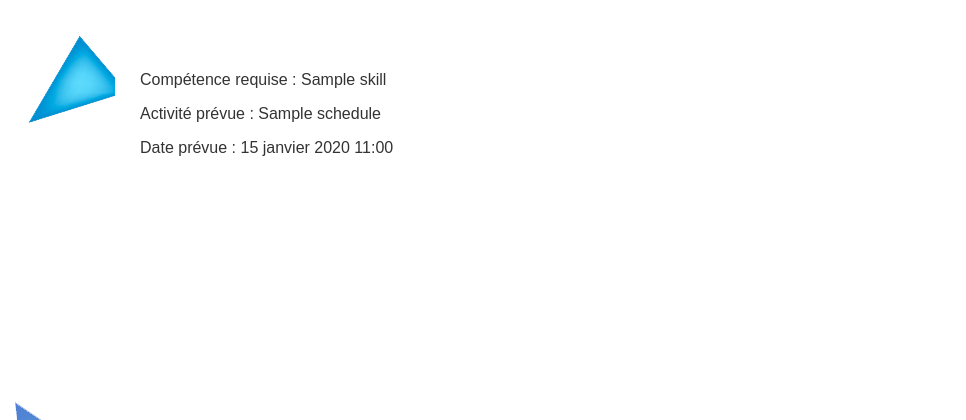
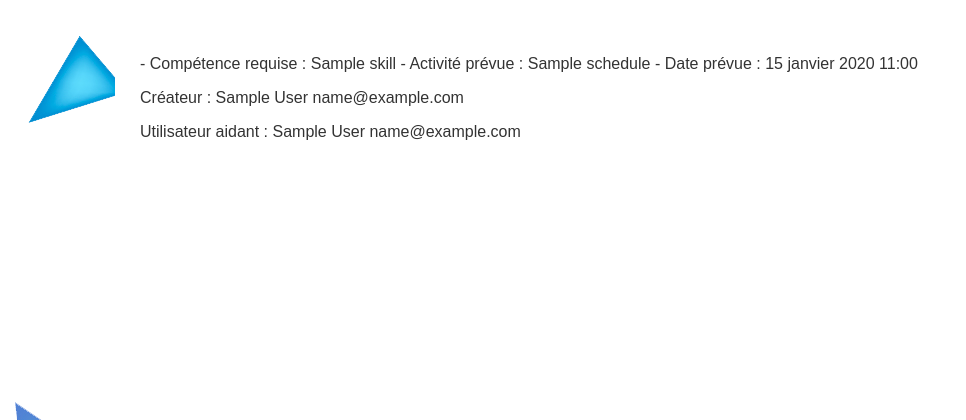
Before and after one commit to severinehmfms/evaldjango, a Django app: template biaudentraide/entraide/templates/entraide/showschedules.html in a window 1280 px wide. Shown: the part 192-612 px from the top of the page, without its empty margins (0-966 px from the left). Run offline with Django 5.2, Linux system fonts and the light colour scheme; the template is opened without the code that fills it: values that come from a table or form of the project are taken from there, others are empty; a user stored in the database is signed in; tables that the repository leaves empty hold one stand-in row (values such as "Sample post").

Commit message:
Mise à jour template d'affichage des schedules

```diff
--- a/biaudentraide/entraide/templates/entraide/showschedules.html
+++ b/biaudentraide/entraide/templates/entraide/showschedules.html
@@ -9,9 +9,24 @@
     {% if schedules_list %}
         <div>
         {% for schedule in schedules_list %}
-            <p> Compétence requise : {{ schedule.skill.name_skill }} </p>
-            <p> Activité prévue : {{ schedule.name_activity }} </p>
-            <p> Date prévue : {{ schedule.date_help }} </p>
+            <div class="bloc-schedule">
+            - Compétence requise : {{ schedule.skill.name_skill }}
+            - Activité prévue : {{ schedule.name_activity }}
+            - Date prévue : {{ schedule.date_help }}
+            </div>
+            {% if user.is_authenticated %}
+                <p> Créateur : {{ schedule.user_creator.first_name }} {{ schedule.user_creator.last_name }} {{ schedule.user_creator.email }} </p>
+                <p> Utilisateur aidant :
+                    {% if schedule.user_helper is not None  %}
+                        {{ schedule.user_helper.first_name }} {{ schedule.user_helper.last_name }} {{ schedule.user_helper.email }} </p>
+                    {% else %}
+                        Aucun utilisateur ne s'est encore proposé.
+                    {% endif %}
+            {% endif %}
+
+
+
+
         {% endfor %}
         </div>
     {% else %}
```
